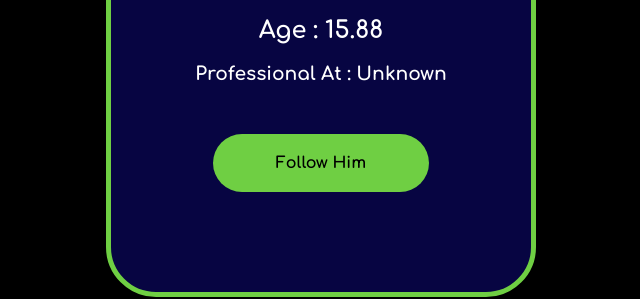
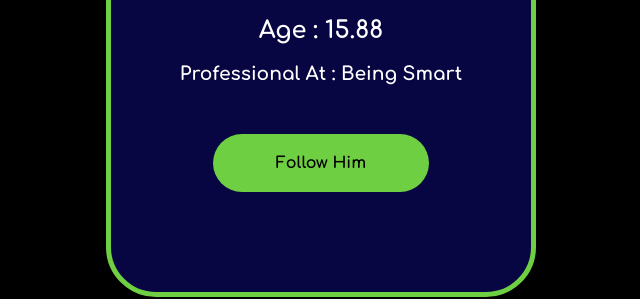
Before and after one commit to Sharoff2006/Sharoff2006.github.io, a plain HTML site: page index.html in a window 1280 px wide. Shown: the part 468-767 px from the top of the page, 319-959 px from the left. Drawn offline with Linux system fonts and the light colour scheme.

Commit message:
Added My Profession

```diff
--- a/index.html
+++ b/index.html
@@ -12,7 +12,7 @@
       <img src="Images/IMG_20210927_163933.jpg" alt="sharoff pic" />
       <h1>Sharoff Haashim</h1>
       <h2>Age : 15.88</h2>
-      <h3>Professional At : Unknown</h3>
+      <h3>Professional At : Being Smart</h3>
       <a href="https://instagram.com/onlineexplorer2006">Follow Him</a>
     </div>
   </body>
```
